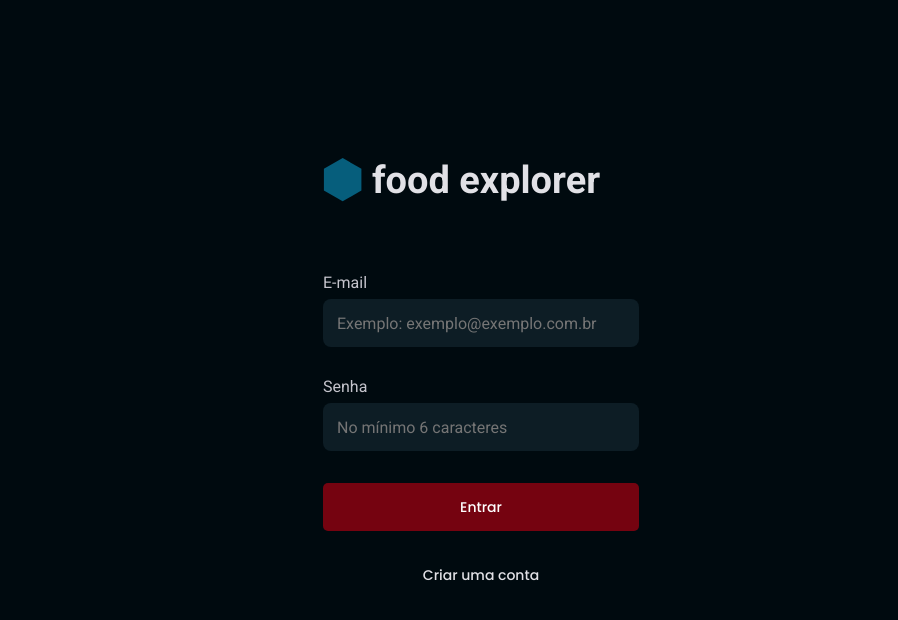
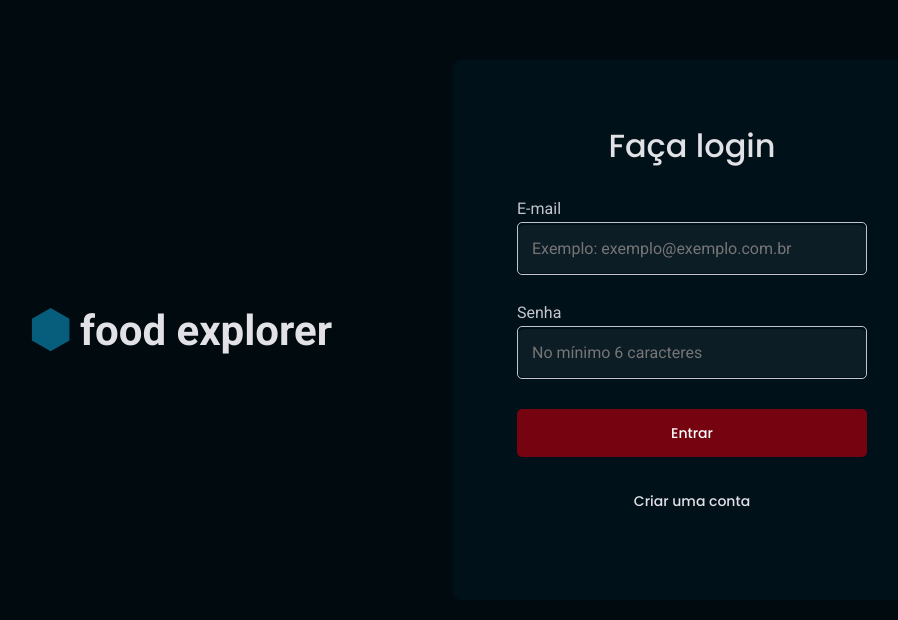
Before and after one commit to andregparada/food_explorer_frontend, a React (Vite) app: page / in a window 1280 px wide. Shown: the top 620 px of the page, without its empty margins (159-1057 px from the left). Built offline with nearby package versions, Linux system fonts and the light colour scheme.

Commit message:
versão desktop de signin e signup

```diff
--- a/src/components/Navbar/styles.js
+++ b/src/components/Navbar/styles.js
@@ -34,10 +34,9 @@ export const Logo = styled.div`
     align-items: center;
 
     gap: 0.8rem;
-    padding: 0 6.5rem;
 
     h2 {
-        font-size: 1.6rem;
+        font-size: clamp(.3rem, 1.6rem, 2rem);
     }
 
     p {
--- a/src/pages/SignIn/index.jsx
+++ b/src/pages/SignIn/index.jsx
@@ -29,6 +29,8 @@ export function SignIn() {
                 <h1>food explorer</h1>
             </Logo>
 
+            <div className="input-wrapper">
+                <h2>Faça login</h2>
                 <div>
                     <p>E-mail</p>
                     <Input
@@ -55,6 +57,7 @@ export function SignIn() {
                 <Link to="/register">
                     <ButtonText title="Criar uma conta" />
                 </Link>
+            </div>
 
         </Container>
     )
--- a/src/pages/SignIn/styles.js
+++ b/src/pages/SignIn/styles.js
@@ -1,16 +1,24 @@
 import styled from "styled-components";
+
+import { DEVICE_BREAKPOINTS } from "../../styles/deviceBreakpoints.js"
 
 export const Container = styled.div`
     box-sizing: content-box;
     max-width: 31.6rem;
     height: 100vh;
 
-    display: flex;
-    flex-direction: column;
-    gap: 3.2rem;
+    .input-wrapper {
+            display: flex;
+            flex-direction: column;
+            gap: 3.2rem;
+    }
 
     padding: 15.8rem 2rem;
     margin-inline: auto;
+
+    h2 {
+        display: none;
+    }
 
     p {
         ${({ theme }) => theme.FONTS.ROBOTO_SMALL_REGULAR}
@@ -22,6 +30,39 @@ export const Container = styled.div`
     button:last-of-type {
         ${({ theme }) => theme.FONTS.POPPINS_100_MEDIUM}
         margin-inline: auto;
+    }
+
+    @media(min-width: ${DEVICE_BREAKPOINTS.MD}) {
+        width: 90rem;
+        max-width: 110rem;
+        height: 54rem;
+
+        display: flex;
+        justify-content: space-between;
+
+        margin: 6rem auto 4.2rem;
+        padding: 0;
+
+        .input-wrapper {
+            border-radius: .8rem;
+            padding: 6.4rem;
+
+            background-color: ${({ theme }) => theme.COLORS.DARK_700};
+
+            h2 {
+                display: block;
+
+                ${({ theme }) => theme.FONTS.POPPINS_400_MEDIUM}
+                text-align: center;
+            }
+
+            input {
+                border-radius: .5rem;
+                border: ${({ theme }) => theme.COLORS.LIGHT_400} solid .1px;
+
+                width: 35rem;
+            }
+        }
     }
 `;
 
@@ -35,5 +76,13 @@ export const Logo = styled.div`
         font-size: 3.8rem;
     }
 
-    margin-bottom: 4.1rem;
+    margin-bottom: 7.3rem;
+
+    @media(min-width: ${DEVICE_BREAKPOINTS.MD}) {
+        h1 {
+            ${({ theme }) => theme.FONTS.ROBOTO_GIANT_BOLD}
+        }
+
+        margin-bottom: 0;
+    }
 `;
--- a/src/pages/SignUp/index.jsx
+++ b/src/pages/SignUp/index.jsx
@@ -45,6 +45,10 @@ export function SignUp() {
                 <h1>food explorer</h1>
             </Logo>
 
+            <div className="input-wrapper">
+
+                <h2>Crie sua conta</h2>
+
                 <div>
                     <p>Seu nome</p>
                     <Input
@@ -77,7 +81,7 @@ export function SignUp() {
                 <Link to="/">
                     <ButtonText title="Já tenho uma conta" />
                 </Link>
-
+            </div>
         </Container>
     )
 }
--- a/src/pages/SignUp/styles.js
+++ b/src/pages/SignUp/styles.js
@@ -1,13 +1,17 @@
 import styled from "styled-components";
+
+import { DEVICE_BREAKPOINTS } from "../../styles/deviceBreakpoints.js"
 
 export const Container = styled.div`
     box-sizing: content-box;
     max-width: 31.6rem;
     height: 100vh;
 
-    display: flex;
-    flex-direction: column;
-    gap: 3.2rem;
+    .input-wrapper {
+            display: flex;
+            flex-direction: column;
+            gap: 3.2rem;
+    }
 
     padding: 15.8rem 2rem;
     margin-inline: auto;
@@ -23,6 +27,36 @@ export const Container = styled.div`
         ${({ theme }) => theme.FONTS.POPPINS_100_MEDIUM}
         margin-inline: auto;
     }
+
+    @media(min-width: ${DEVICE_BREAKPOINTS.MD}) {
+        width: 90rem;
+        max-width: 110rem;
+        height: 54rem;
+
+        display: flex;
+        justify-content: space-between;
+
+        margin: 6rem auto 4.2rem;
+        padding: 0;
+
+        .input-wrapper {
+            border-radius: .8rem;
+            padding: 2.4rem 6.4rem 2.4rem 6.4rem;
+
+            background-color: ${({ theme }) => theme.COLORS.DARK_700};
+
+            h2 {
+                display: block;
+
+                ${({ theme }) => theme.FONTS.POPPINS_400_MEDIUM}
+                text-align: center;
+            }
+
+            input {
+                width: 35rem;
+            }
+        }
+    }
 `;
 
 export const Logo = styled.div`
@@ -35,5 +69,13 @@ export const Logo = styled.div`
         font-size: 3.8rem;
     }
 
-    margin-bottom: 4.1rem;
+    margin-bottom: 7.3rem;
+
+    @media(min-width: ${DEVICE_BREAKPOINTS.MD}) {
+        h1 {
+            ${({ theme }) => theme.FONTS.ROBOTO_GIANT_BOLD}
+        }
+
+        margin-bottom: 0;
+    }
 `;
```
Lines whose indentation alone changed are shown as unchanged.
